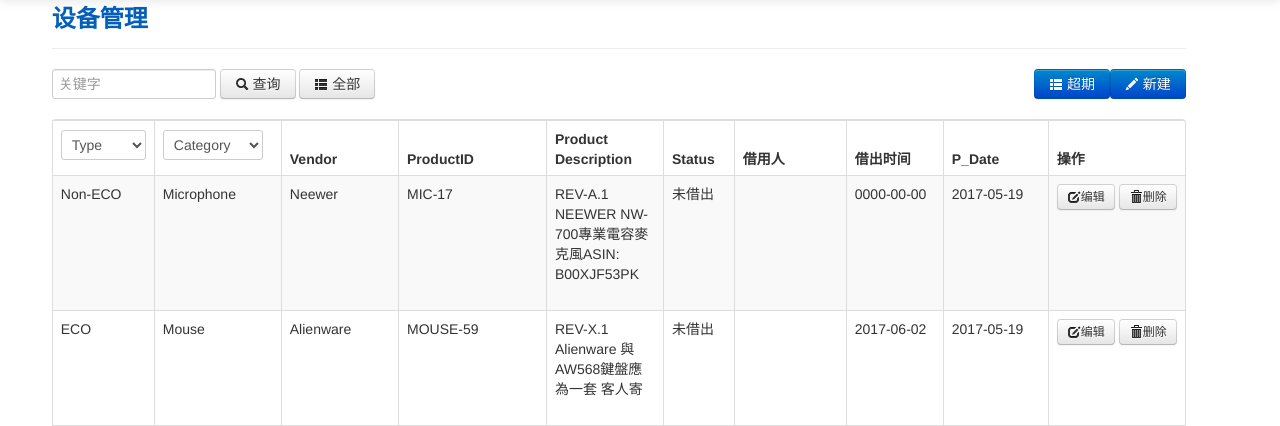
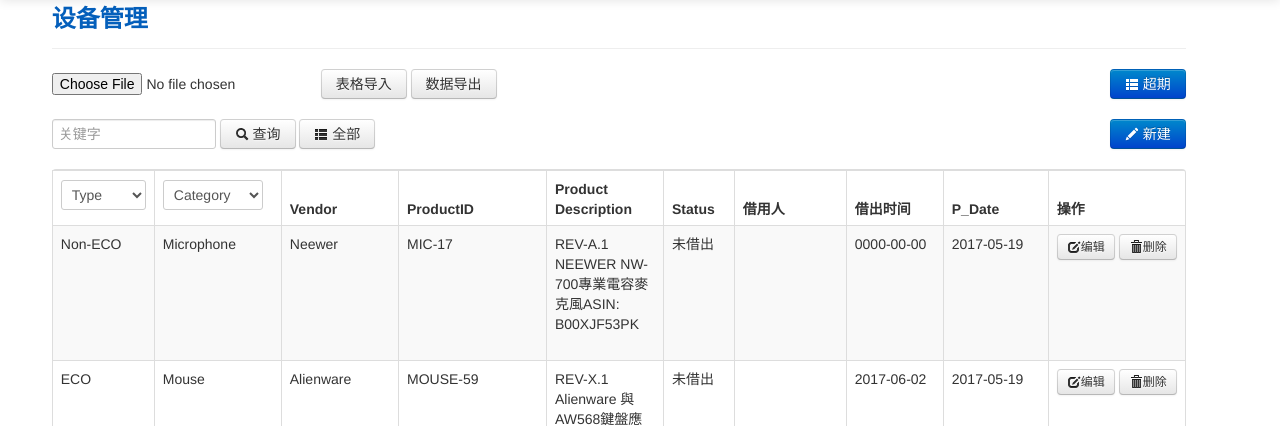
Before and after one commit to AliceSchaw/warehouse, a PHP site: page /warehouse/?action=address in a window 1280 px wide. Shown: the part 41-467 px from the top of the page. Run offline with PHP 8.4, Linux system fonts and the light colour scheme; a user stored in the database is signed in; data comes from the database, SQL or seed files in the repository; data that the repository does not hold is empty; some libraries are stand-ins or nearby versions.

Commit message:
change device_list import/export button

```diff
--- a/tmp/compile/device_list.htm.php
+++ b/tmp/compile/device_list.htm.php
@@ -6,12 +6,17 @@
 		  <div class="page-header">
             <h3><?php echo $this->_var['title']; ?></h3>
           </div>
-
+	<form action="?action=import" method="post" class="form-search">
+    	<input type="file" name="fileUpload"/>
+    	<input type="submit" value="表格导入" class="btn"/>
+    	<a href="?action=export" class="btn"> 数据导出</a>
+    	<a href="?action=address&do=returnlate" class="btn btn-primary pull-right"><i class="icon-th-list icon-white"></i> 超期 </a>
+    </form>
 	<form class="form-search" action="" method="post" >
 		<?php if ($_SESSION['roleid'] == "1"): ?>
 		<a href="?action=address&do=new" class="btn btn-primary pull-right"><i class="icon-pencil icon-th-list icon-white"></i> 新建</a>
 
-		<a href="?action=address&do=returnlate" class="btn btn-primary pull-right"><i class="icon-th-list icon-white"></i> 超期 </a>
+
 		<?php else: ?>
 
 		<?php endif; ?>
```
Also changed, not shown: tpl/device_list.htm (+7 -2 lines).
